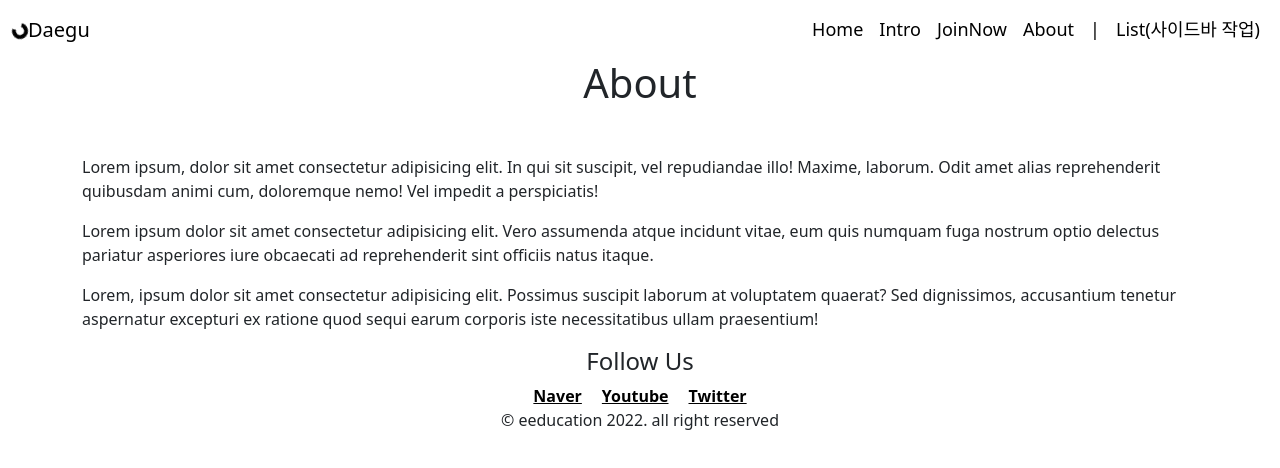
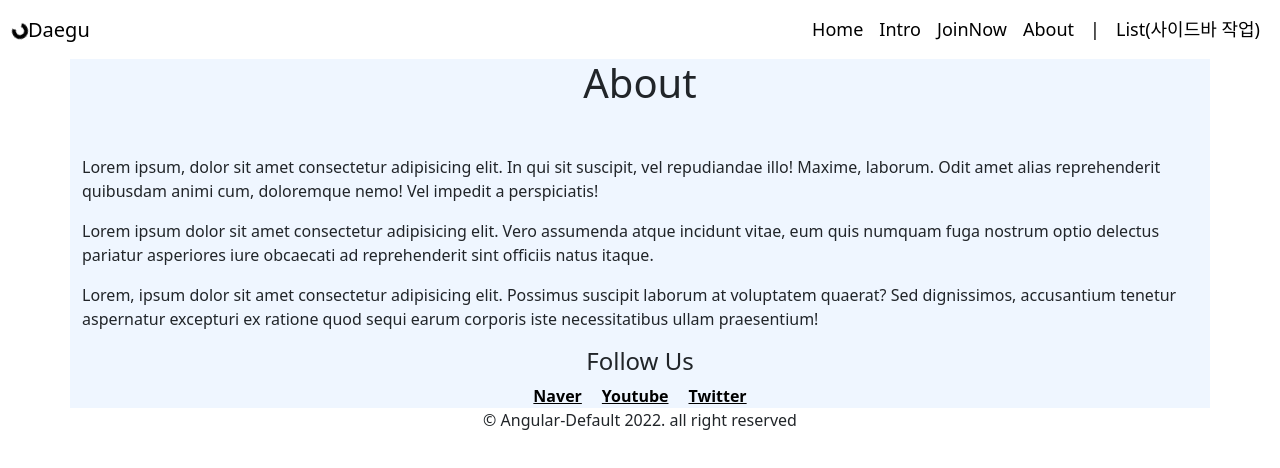
Before and after one commit to ChaeWoongbin/Angular_Default, an Angular app in the folder DefaultForm/: page /#/about in a window 1280 px wide. Shown: the top 468 px of the page. Built offline with nearby package versions, Linux system fonts and the light colour scheme.

Commit message:
Angular-Default

```diff
--- a/DefaultForm/src/app/about/about.component.css
+++ b/DefaultForm/src/app/about/about.component.css
@@ -1,3 +1,8 @@
+.about{
+    background-color: #eff6ff;
+}
+
+
 .follow a{
     padding:10px;
     color: #000000;
--- a/DefaultForm/src/app/about/about.component.html
+++ b/DefaultForm/src/app/about/about.component.html
@@ -12,9 +12,9 @@
 
     <div class="follow text-center">
         <h4>Follow Us</h4>
-        <a href="#">Naver</a>
-        <a href="#">Youtube</a>
-        <a href="#">Twitter</a>
+        <a href="#/about" (click)="click_OpenWeb('Naver')">Naver</a>
+        <a href="#/about" (click)="click_OpenWeb('Youtube')">Youtube</a>
+        <a href="#/about" (click)="click_OpenWeb('Twitter')">Twitter</a>
     </div>
 
 </section>
--- a/DefaultForm/src/app/about/about.component.ts
+++ b/DefaultForm/src/app/about/about.component.ts
@@ -12,4 +12,9 @@ export class AboutComponent implements OnInit {
   ngOnInit(): void {
   }
 
+
+  click_OpenWeb(str: string): void{
+    var url = "http://www.google.com/search?q=" + str;
+    window.open(url, "_blank");
+  }
 }
--- a/DefaultForm/src/app/app.component.html
+++ b/DefaultForm/src/app/app.component.html
@@ -40,5 +40,5 @@
   <router-outlet></router-outlet>
 
   <footer class="text-center">
-    <p>&copy; eeducation 2022. all right reserved</p>
+    <p>&copy; Angular-Default 2022. all right reserved</p>
   </footer>
--- a/DefaultForm/src/app/home/home.component.ts
+++ b/DefaultForm/src/app/home/home.component.ts
@@ -11,5 +11,4 @@ export class HomeComponent implements OnInit {
 
   ngOnInit(): void {
   }
-
 }
```
